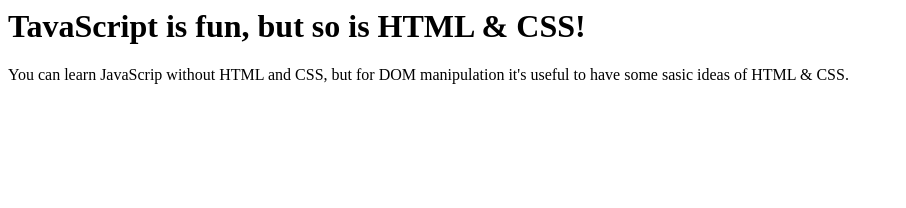
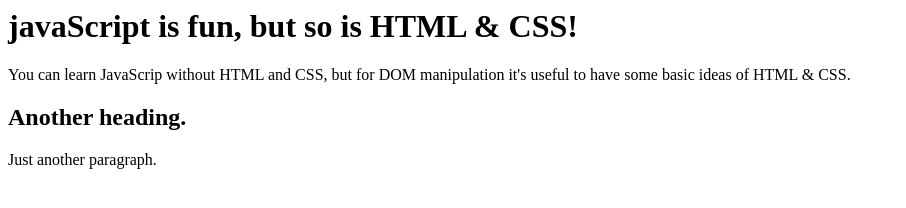
Before and after one commit to Andloc-Loi/HTLM---First-Steps, a plain HTML site: page index.html in a window 1280 px wide. Shown: the whole page, without its empty margins (0-906 px from the left). Drawn offline with Linux system fonts and the light colour scheme.

Commit message:
Correção de erros ortograficos

```diff
--- a/index.html
+++ b/index.html
@@ -8,11 +8,23 @@
 
 <body>
 
-    <h1>TavaScript is fun, but so is HTML & CSS!</h1>
-        <p>
-             You can learn JavaScrip without HTML and CSS, but for DOM manipulation it's useful to have some sasic ideas of
-             HTML & CSS.
-        </p>
+    <h1>javaScript is fun, but so is HTML & CSS!</h1>
+    <p>
+        You can learn JavaScrip without HTML and CSS, but for DOM manipulation it's useful to have some basic ideas of
+        HTML & CSS.
+    </p>
+
+    <h2>
+
+        Another heading.
+
+    </h2>
+
+    <p>
+
+        Just another paragraph.
+
+    </p>
 </body>
 
 </html>
```
